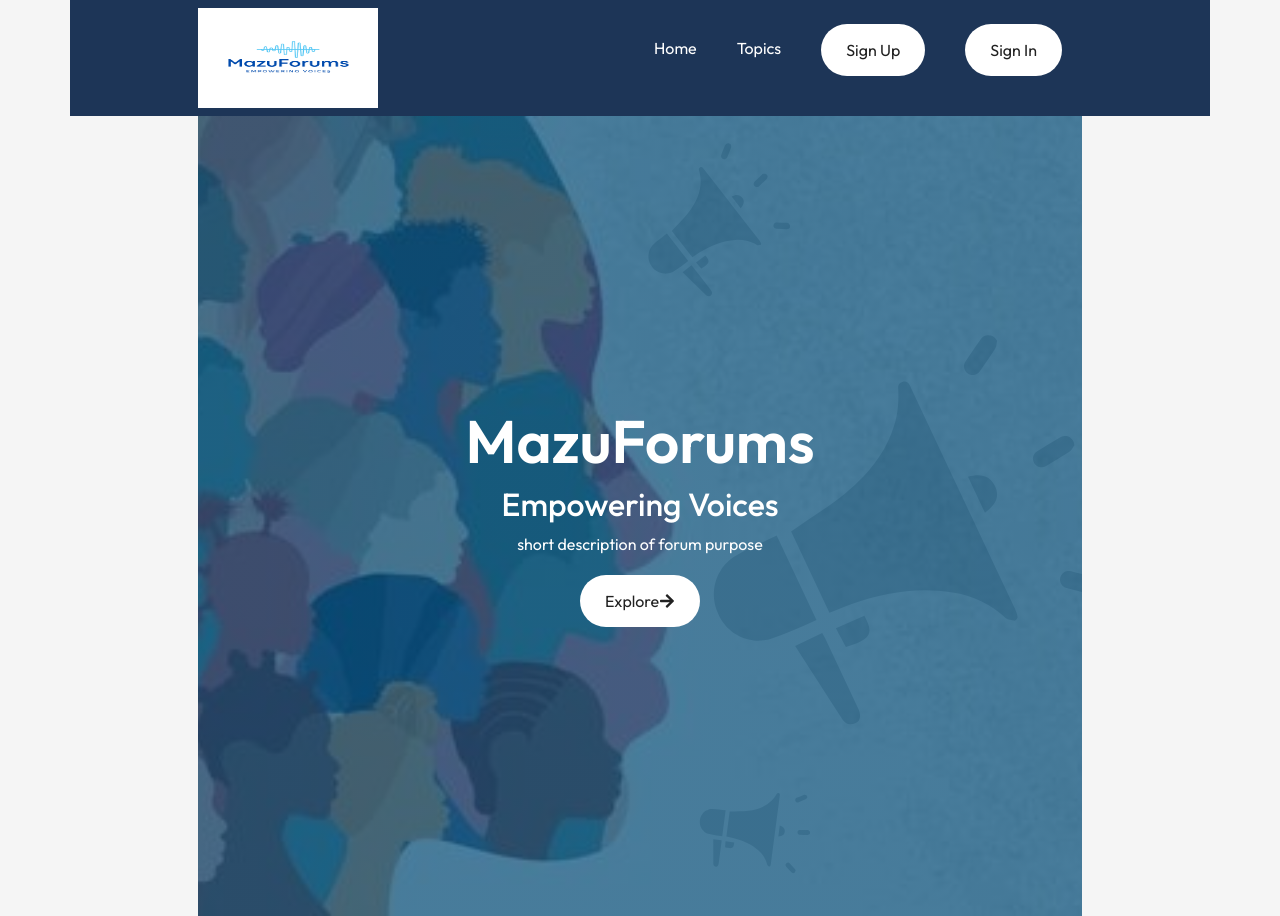
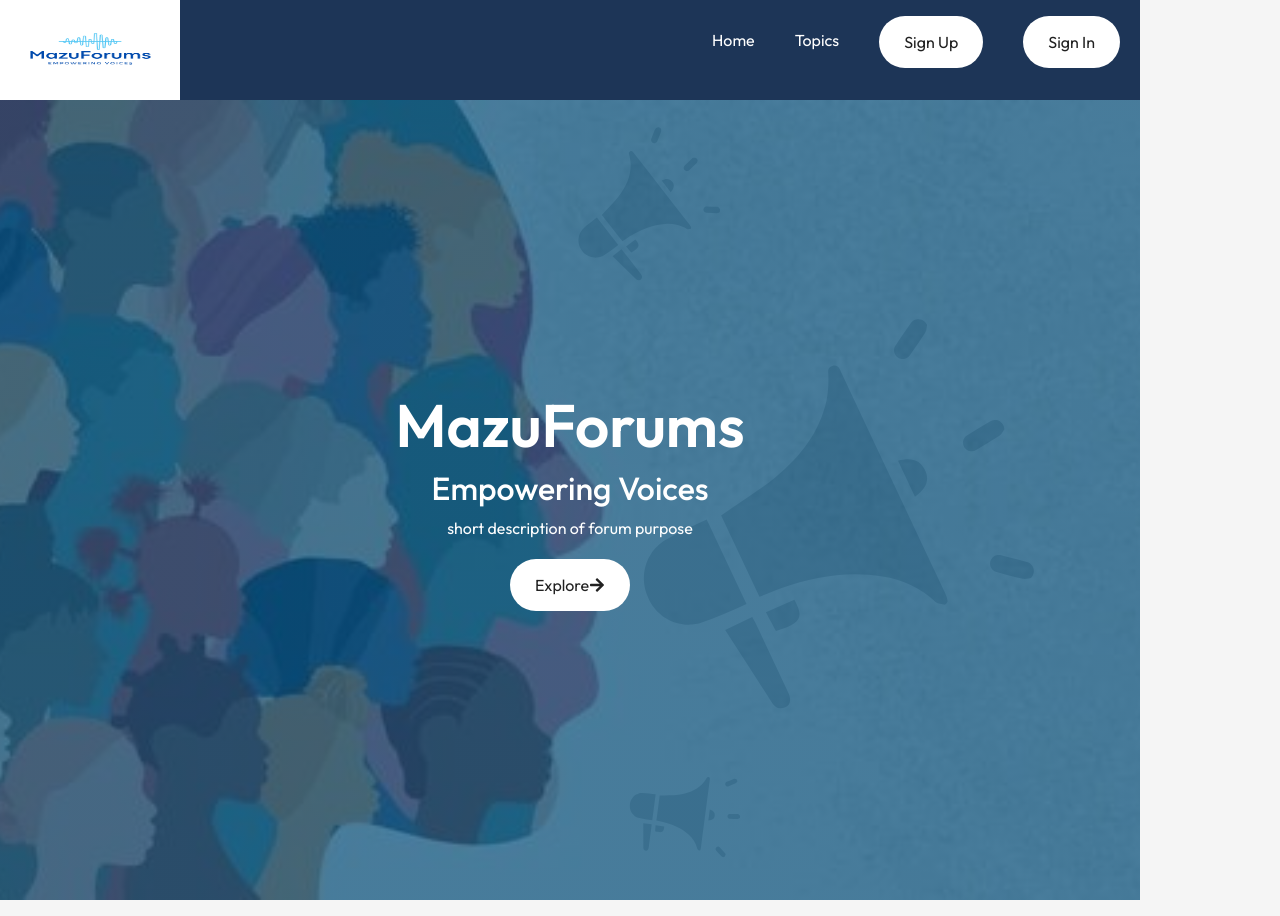
Before and after one commit to amilou86/mazuforums, a React (Vite) app: page / in a window 1280 px wide. Built offline with nearby package versions, Linux system fonts and the light colour scheme.

Commit message:
hero & nav padding

```diff
--- a/src/Components/Browse/Browse.css
+++ b/src/Components/Browse/Browse.css
@@ -1,5 +1,7 @@
 .browse {
-    padding: 20px;
+    padding: 0;
+    padding-left: 0;
+    padding-right: 0;
 }
 
 .browse-header {
@@ -17,9 +19,7 @@
 .topicsbrowse {
     position: relative;
     width: 200px;
-    /* Adjust as needed */
     height: 200px;
-    /* Adjust as needed */
     overflow: hidden;
     border-radius: 10px;
     box-shadow: 0 4px 8px rgba(0, 0, 0, 0.1);
--- a/src/Components/Hero/Hero.css
+++ b/src/Components/Hero/Hero.css
@@ -9,15 +9,16 @@
     align-items: center;
     justify-content: center;
     background-position: top;
-    /* Align image to the top */
-    padding-top: Xpx;
-    /* Add some padding to create space between image and navbar */
-    /* Other styles for Hero section */
+    /* padding: 0;
+    margin: 0; */
 }
 
 .hero-text {
     text-align: center;
     max-width: 800px;
+    padding: 0;
+    padding-left: 0;
+    padding-right: 0;
 }
 
 .hero-text h1 {
@@ -30,3 +31,12 @@
     margin: 10px auto 20px;
     line-height: 1.4;
 }
+
+.full-width-container {
+    padding: 0;
+    margin: 0;
+}
+
+/* padding-left: 0;
+    padding-right: 0;
+} */
--- a/src/Components/Hero/Hero.jsx
+++ b/src/Components/Hero/Hero.jsx
@@ -11,7 +11,8 @@ const Hero = () => {
     };
 
     return (
-        <div className='hero container'>
+        <div className="hero container">
+            <div className="full-width-container">
                 <div className="hero-text">
                     <h1>MazuForums</h1>
                     <h2>Empowering Voices</h2>
@@ -21,6 +22,8 @@ const Hero = () => {
                     </button>
                 </div>
             </div>
+
+        </div>
     );
 };
 
--- a/src/Components/Navbar/Navbar.css
+++ b/src/Components/Navbar/Navbar.css
@@ -2,7 +2,8 @@ nav {
     width: 100%;
     background: #1d3557;
     color: #fff;
-    padding: 4px 0;
+    padding: 0;
+    margin: 0;
     position: static;
     top: 0;
     left: 0;
@@ -24,3 +25,8 @@ nav ul li {
     margin: 5px 20px;
     font-size: 16px;
 }
+
+.full-width-container {
+    padding: 0;
+    margin: 0;
+}
--- a/src/Components/Navbar/Navbar.jsx
+++ b/src/Components/Navbar/Navbar.jsx
@@ -23,6 +23,7 @@ const Navbar = ({ onNavLinkClick }) => {
     };
 
     return (
+        <div className="full-width-container">
             <nav className='container navbar'>
                 <img src={MFlogo2} alt="logo" className='logo' />
                 <ul>
@@ -43,6 +44,8 @@ const Navbar = ({ onNavLinkClick }) => {
                 <SignUpModal isOpen={showSignUpModal} onClose={() => setShowSignUpModal(false)} onSignUp={handleSignUp} />
                 <SignInModal isOpen={showSignInModal} onClose={() => setShowSignInModal(false)} />
             </nav>
+        </div>
+
     );
 };
 
--- a/src/index.css
+++ b/src/index.css
@@ -20,8 +20,11 @@ a {
 }
 
 .container {
-  padding-left: 10%;
-  padding-right: 10%;
+  /* padding-left: 0;
+  padding-right: 0; */
+  padding: 0;
+  margin: 0;
+
 }
 
 .btn {
@@ -52,3 +55,8 @@ a {
 */ h1 {
   color: #1D3557;
 }
+
+.full-width-container {
+  padding: 0;
+  margin: 0;
+}
```
Lines whose indentation alone changed are shown as unchanged.
